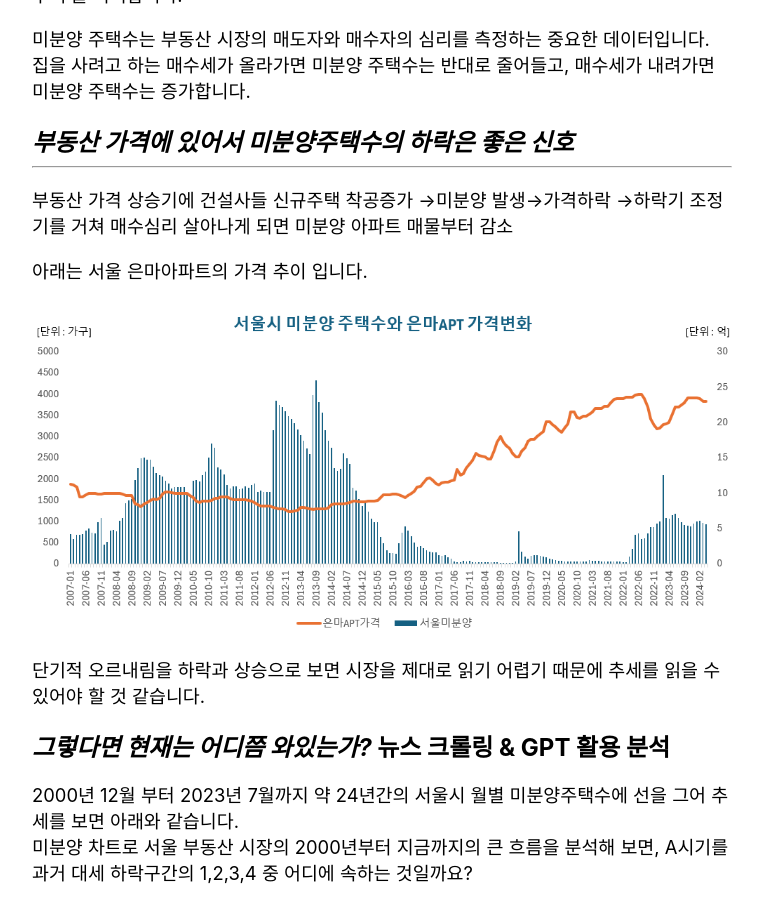
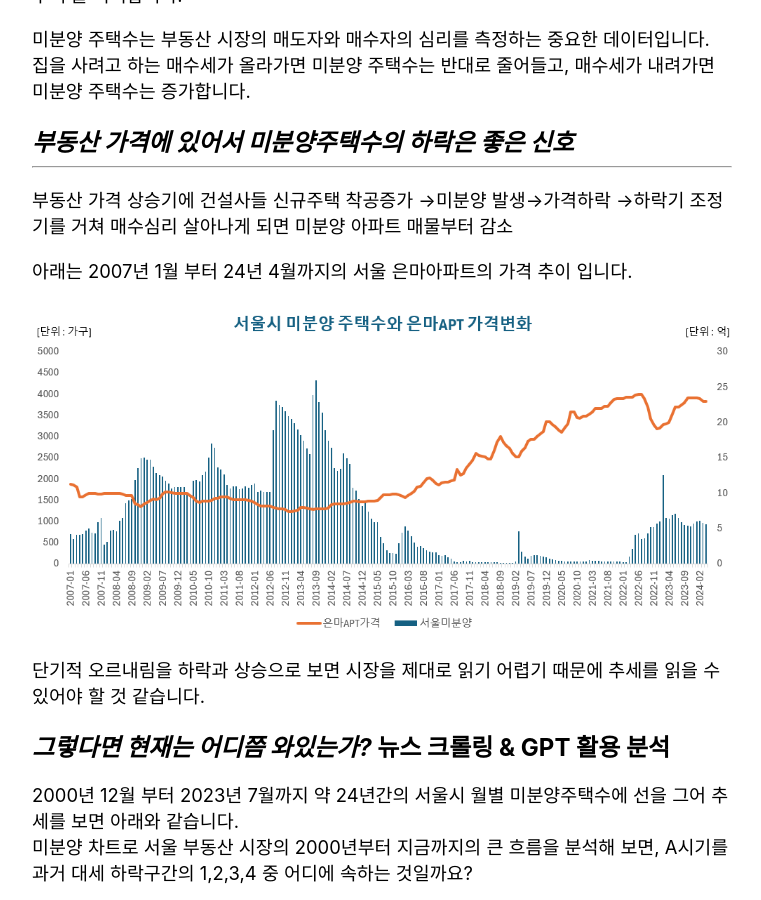
Before and after one commit to Timeleeh/skkufinal.github.io, a Jekyll site: the page built from _posts/2024-06-18-미분양 주택수와 주택가격 상관관계.md, in a window 1280 px wide and 900 px high, scrolled down 342 px. Shown: the whole window, without its empty margins (258-1019 px from the left). Built offline with Jekyll 4.4.1, drawn with Linux system fonts in a browser that asks for light colours; nearby versions of some CDN libraries; comment, search, counter and statistics services are not loaded.

Commit message:
Update 2024-06-18-미분양 주택수와 주택가격 상관관계.md

```diff
--- a/_posts/2024-06-18-미분양 주택수와 주택가격 상관관계.md
+++ b/_posts/2024-06-18-미분양 주택수와 주택가격 상관관계.md
@@ -22,7 +22,7 @@ categories: jekyll update
 →하락기 조정기를 거쳐 매수심리 살아나게 되면 미분양 아파트 매물부터 감소<br>
 
 
-아래는 서울 은마아파트의 가격 추이 입니다.<br>
+아래는 2007년 1월 부터 24년 4월까지의 서울 은마아파트의 가격 추이 입니다.<br>
 
 [![Unma Image](https://github.com/Timeleeh/skkufinal.github.io/blob/main/unma.png?raw=true)](https://github.com/Timeleeh/skkufinal.github.io/blob/main/unma.png?raw=true)
 
```
